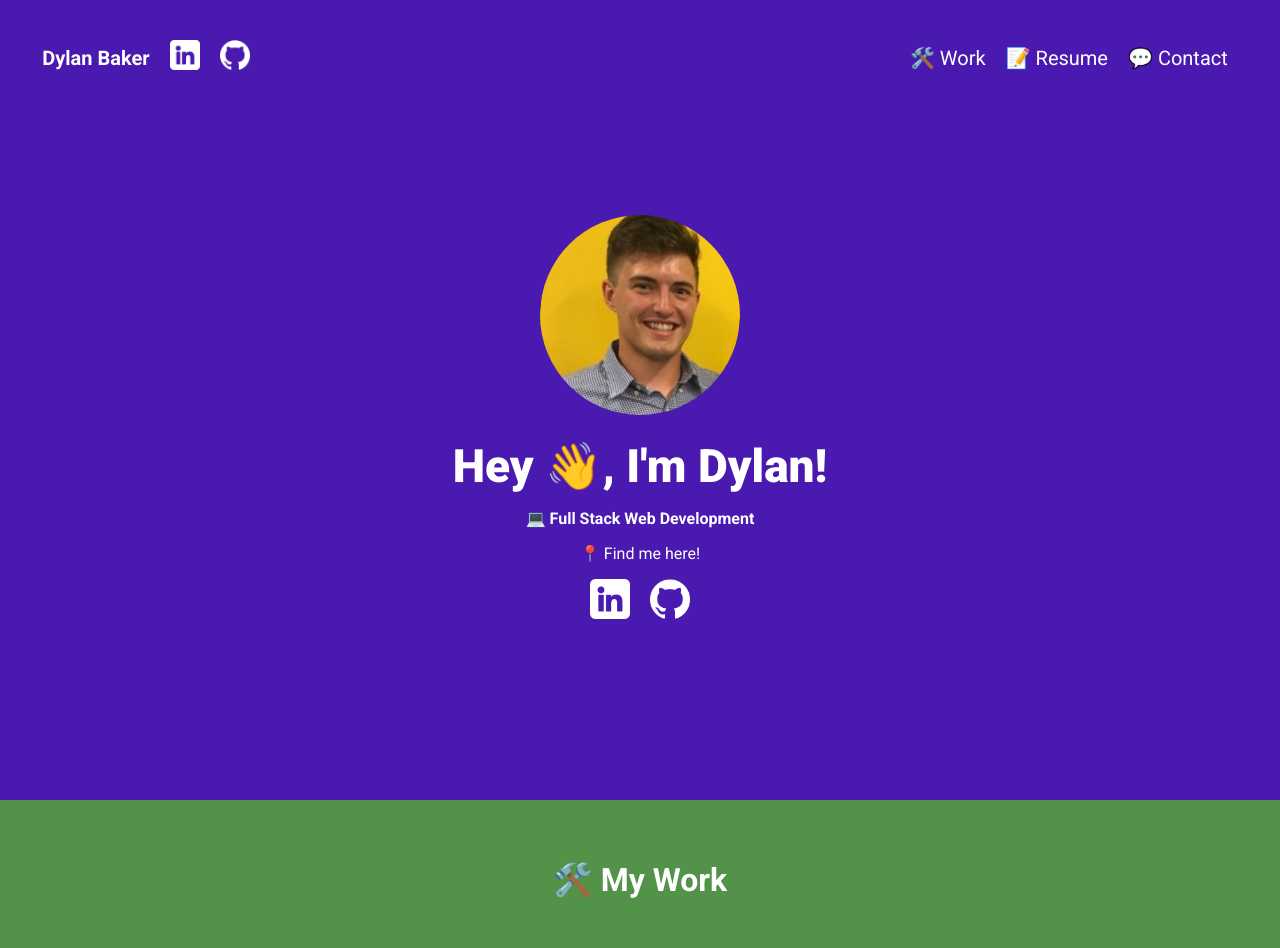
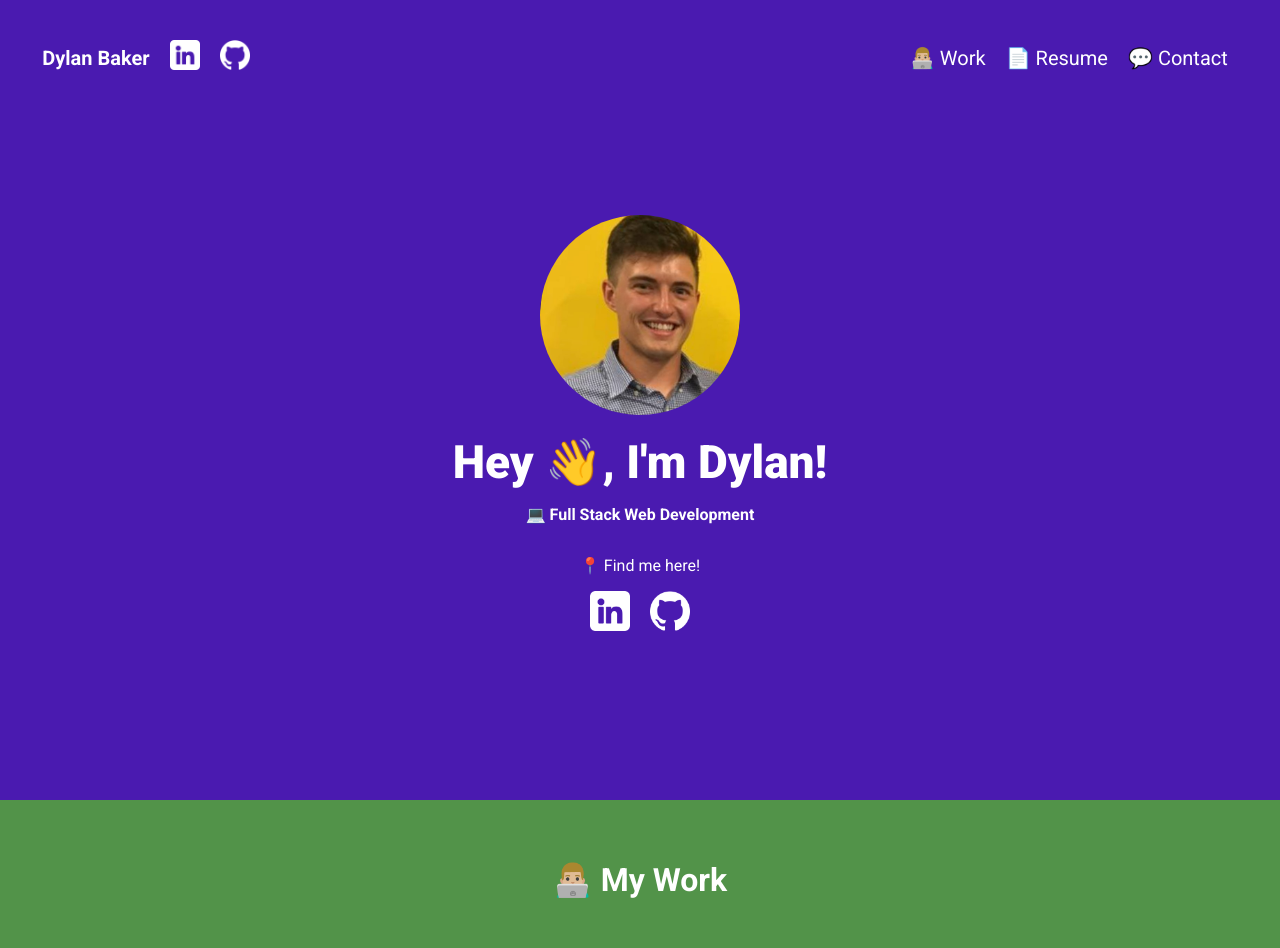
Before and after one commit to dbvker/portfolio, a React (Create React App) app: page / in a window 1280 px wide. Shown: the top 948 px of the page. Built offline with nearby package versions, Linux system fonts and the light colour scheme.

Commit message:
updated dependancies and cleaned up code a bit

```diff
--- a/src/Components/Header/Header.js
+++ b/src/Components/Header/Header.js
@@ -1,9 +1,8 @@
-import react, { useState } from 'react';
+import { useState } from "react";
+import "./Header.css";
 
-import './Header.css';
-
-import GithubIcon from '../../Assets/github.png';
-import LinkedInIcon from '../../Assets/linkedin.png';
+import GithubIcon from "../../Assets/github.png";
+import LinkedInIcon from "../../Assets/linkedin.png";
 
 function Header() {
   const [navOpen, setNavOpen] = useState(false);
@@ -12,76 +11,125 @@ function Header() {
     window.scrollTo(0, 0);
     setNavOpen(!navOpen);
   };
+  const headerLinks = [
+    {
+      title: "👨🏼‍💻️ Work",
+      href: "#work",
+    },
+    {
+      title: "📄 Resume",
+      href: "#resume",
+    },
+    {
+      title: "💬 Contact",
+      href: "#contact",
+    },
+  ];
   return (
     <header>
-            <div className='container'>
-                <ul className='header-link'>
-                    <p><strong>Dylan Baker</strong></p>
+      <div className="container">
+        <ul className="header-link">
+          <p>
+            <strong>Dylan Baker</strong>
+          </p>
           <li>
-                        <a href='https://www.linkedin.com/in/dylanmbaker/' target='_blank' rel='noreferrer'>
-                            <img src={LinkedInIcon} alt='LinkedIn logo' />
+            <a
+              href="https://www.linkedin.com/in/dylanmbaker/"
+              target="_blank"
+              rel="noreferrer"
+            >
+              <img src={LinkedInIcon} alt="LinkedIn logo" />
             </a>
           </li>
           <li>
-                        <a href='https://github.com/dbvker' target='_blank' rel='noreferrer'>
-                            <img src={GithubIcon} alt='GitHub logo' />
+            <a
+              href="https://github.com/dbvker"
+              target="_blank"
+              rel="noreferrer"
+            >
+              <img src={GithubIcon} alt="GitHub logo" />
             </a>
           </li>
         </ul>
         <nav>
-                    <ul className='header-link header-link-right'>
-                        <li>
-                            <a href='#work'>🛠️ Work</a>
+          <ul className="header-link header-link-right">
+            {headerLinks.map((link, id) => {
+              return (
+                <li key={id}>
+                  <a href={link.href}>{link.title}</a>
                 </li>
-                        <li>
-                            <a href='#resume'>📝 Resume</a>
-                        </li>
-                        <li>
-                            <a href='#contact'>💬 Contact</a>
-                        </li>
+              );
+            })}
           </ul>
-                    <svg className='nav-btn' style={{cursor: 'pointer'}} viewBox='0 0 100 80' width='20' height='20' onClick={handleClick}>
-                        <rect width='100' height='10' fill='#ffffff'></rect>
-                        <rect y='30' width='100' height='10' fill='#ffffff'></rect>
-                        <rect y='60' width='100' height='10' fill='#ffffff'></rect>
+          <svg
+            className="nav-btn"
+            style={{ cursor: "pointer" }}
+            viewBox="0 0 100 80"
+            width="20"
+            height="20"
+            onClick={handleClick}
+          >
+            <rect width="100" height="10" fill="#ffffff"></rect>
+            <rect y="30" width="100" height="10" fill="#ffffff"></rect>
+            <rect y="60" width="100" height="10" fill="#ffffff"></rect>
           </svg>
         </nav>
       </div>
-            <div className={navOpen ? 'menu-nav' : 'menu-nav-closed'}>
-                <div className='menu-nav-container'>
-                    <div className='menu-nav-header'>
-                        <ul className='header-link'>
-                            <p><strong>Dylan Baker</strong></p>
+      <div className={navOpen ? "menu-nav" : "menu-nav-closed"}>
+        <div className="menu-nav-container">
+          <div className="menu-nav-header">
+            <ul className="header-link">
+              <p>
+                <strong>Dylan Baker</strong>
+              </p>
               <li>
-                                <a href='https://www.linkedin.com/in/dylanmbaker/' target='_blank' rel='noreferrer'>
-                                    <img src={LinkedInIcon} alt='LinkedIn logo' />
+                <a
+                  href="https://www.linkedin.com/in/dylanmbaker/"
+                  target="_blank"
+                  rel="noreferrer"
+                >
+                  <img src={LinkedInIcon} alt="LinkedIn logo" />
                 </a>
               </li>
               <li>
-                                <a href='https://github.com/dbvker' target='_blank' rel='noreferrer'>
-                                    <img src={GithubIcon} alt='GitHub logo' />
+                <a
+                  href="https://github.com/dbvker"
+                  target="_blank"
+                  rel="noreferrer"
+                >
+                  <img src={GithubIcon} alt="GitHub logo" />
                 </a>
               </li>
             </ul>
             <nav>
-                            <ul className='header-link'>
-                            <svg xmlns="http://www.w3.org/2000/svg" style={{cursor: 'pointer'}} height="18" width='16' viewBox="0 0 329.26933 329" onClick={handleClick}>
-                                <path d="m194.800781 164.769531 128.210938-128.214843c8.34375-8.339844 8.34375-21.824219 0-30.164063-8.339844-8.339844-21.824219-8.339844-30.164063 0l-128.214844 128.214844-128.210937-128.214844c-8.34375-8.339844-21.824219-8.339844-30.164063 0-8.34375 8.339844-8.34375 21.824219 0 30.164063l128.210938 128.214843-128.210938 128.214844c-8.34375 8.339844-8.34375 21.824219 0 30.164063 4.15625 4.160156 9.621094 6.25 15.082032 6.25 5.460937 0 10.921875-2.089844 15.082031-6.25l128.210937-128.214844 128.214844 128.214844c4.160156 4.160156 9.621094 6.25 15.082032 6.25 5.460937 0 10.921874-2.089844 15.082031-6.25 8.34375-8.339844 8.34375-21.824219 0-30.164063zm0 0" fill='#FFFFFF' />
+              <ul className="header-link">
+                <svg
+                  xmlns="http://www.w3.org/2000/svg"
+                  style={{ cursor: "pointer" }}
+                  height="18"
+                  width="16"
+                  viewBox="0 0 329.26933 329"
+                  onClick={handleClick}
+                >
+                  <path
+                    d="m194.800781 164.769531 128.210938-128.214843c8.34375-8.339844 8.34375-21.824219 0-30.164063-8.339844-8.339844-21.824219-8.339844-30.164063 0l-128.214844 128.214844-128.210937-128.214844c-8.34375-8.339844-21.824219-8.339844-30.164063 0-8.34375 8.339844-8.34375 21.824219 0 30.164063l128.210938 128.214843-128.210938 128.214844c-8.34375 8.339844-8.34375 21.824219 0 30.164063 4.15625 4.160156 9.621094 6.25 15.082032 6.25 5.460937 0 10.921875-2.089844 15.082031-6.25l128.210937-128.214844 128.214844 128.214844c4.160156 4.160156 9.621094 6.25 15.082032 6.25 5.460937 0 10.921874-2.089844 15.082031-6.25 8.34375-8.339844 8.34375-21.824219 0-30.164063zm0 0"
+                    fill="#FFFFFF"
+                  />
                 </svg>
               </ul>
             </nav>
           </div>
-                    <div className='menu-nav-links'>
+          <div className="menu-nav-links">
             <ul>
-                            <li>
-                                <a href='#work' onClick={() => setNavOpen(false)}>🛠️ Work</a>
+              {headerLinks.map((link, id) => {
+                return (
+                  <li key={id}>
+                    <a href={link.href} onClick={() => setNavOpen(false)}>
+                      {link.title}
+                    </a>
                   </li>
-                            <li>
-                                <a href='#resume' onClick={() => setNavOpen(false)}>📝 Resume</a>
-                            </li>
-                            <li>
-                                <a href='#contact' onClick={() => setNavOpen(false)}>💬 Contact</a>
-                            </li>
+                );
+              })}
             </ul>
           </div>
         </div>
--- a/src/Components/Resume/Resume.js
+++ b/src/Components/Resume/Resume.js
@@ -8,7 +8,7 @@ const Resume = () => {
     return (
         <div className='resume-wrapper' id='resume'>
             <div className='container'>
-                <h1>📝 My Resume</h1>
+                <h1>📄 My Resume</h1>
                 <object data={ResumePDF} type='application/pdf' className='resume-obj'></object>
                 <a href={ResumePDF} download='Dylan Baker Resume'><button className='download-btn'>Download Resume</button></a>
             </div>
--- a/src/Components/Welcome/Welcome.css
+++ b/src/Components/Welcome/Welcome.css
@@ -4,13 +4,16 @@
   background: #4A1AB0;
   color: #FFFFFF;
   box-sizing: border-box;
-  z-index: 10;
+  z-index: 1;
   position: relative;
 }
 
 .welcome-wrapper .container {
   text-align: center;
   padding: 100px 0;
+  display: flex;
+  flex-direction: column;
+  align-items: center;
 }
 
 .welcome-wrapper .container .welcome-avi {
@@ -20,12 +23,6 @@
   user-select: none;
   z-index: 3;
   position: relative;
-}
-
-.welcome-wrapper .container .confetti {
-  display: flex !important;
-  z-index: 4 !important;
-  top: 1000px !important;
 }
 
 .welcome-wrapper .container .welcome-name-text {
--- a/src/Components/Welcome/Welcome.js
+++ b/src/Components/Welcome/Welcome.js
@@ -1,6 +1,3 @@
-import React, { useState } from 'react';
-import ConfettiExplosion from 'react-confetti-explosion';
-
 import './Welcome.css';
 
 import GithubIcon from '../../Assets/github.png';
@@ -8,20 +5,11 @@ import LinkedInIcon from '../../Assets/linkedin.png';
 import PicOfMe from '../../Assets/pic_of_me.jfif';
 
 const Welcome = () => {
-  const [isExploding, setIsExploding] = useState(false);
-
-  const handleClick = () => {
-    setIsExploding(true);
-    setTimeout(() => {
-      setIsExploding(false);
-    }, 3500)
-  };
 
     return (
         <div className='welcome-wrapper'>
             <div className='container'>
-              {isExploding && <center><ConfettiExplosion className='confetti' /></center>}
-              <img src={PicOfMe} className='welcome-avi' alt='me :)' onClick={handleClick} />
+              <img src={PicOfMe} className='welcome-avi' alt='me :)' />
 
                 <div className='welcome-name-text'>Hey 👋, I'm Dylan!</div>
                 <p><strong>💻 Full Stack Web Development</strong></p>
--- a/src/Components/Work/Work.js
+++ b/src/Components/Work/Work.js
@@ -29,7 +29,7 @@ const Work = () => {
     return (
         <div className='work-wrapper' id='work'>
             <div className='container'>
-                <h1>🛠️ My Work</h1>
+                <h1>👨🏼‍💻️ My Work</h1>
                 <div className='work-items-wrapper'>
                     {workData.map((item, index) => {
                         return (
--- a/src/index.js
+++ b/src/index.js
@@ -1,17 +1,8 @@
-import React from 'react';
-import ReactDOM from 'react-dom';
+import * as ReactDOMClient from 'react-dom/client';
 import './index.css';
 import App from './App';
-import reportWebVitals from './reportWebVitals';
 
-ReactDOM.render(
-  <React.StrictMode>
-    <App />
-  </React.StrictMode>,
-  document.getElementById('root')
-);
+const container = document.getElementById('root');
+const root = ReactDOMClient.createRoot(container);
 
-// If you want to start measuring performance in your app, pass a function
-// to log results (for example: reportWebVitals(console.log))
-// or send to an analytics endpoint. Learn more: https://bit.ly/CRA-vitals
-reportWebVitals();
+root.render(<App />);
```
Also changed, not shown: package.json (+7 -8 lines), 1 other file (tests, documents, lock files or other folders). Lines whose indentation alone changed are shown as unchanged.
